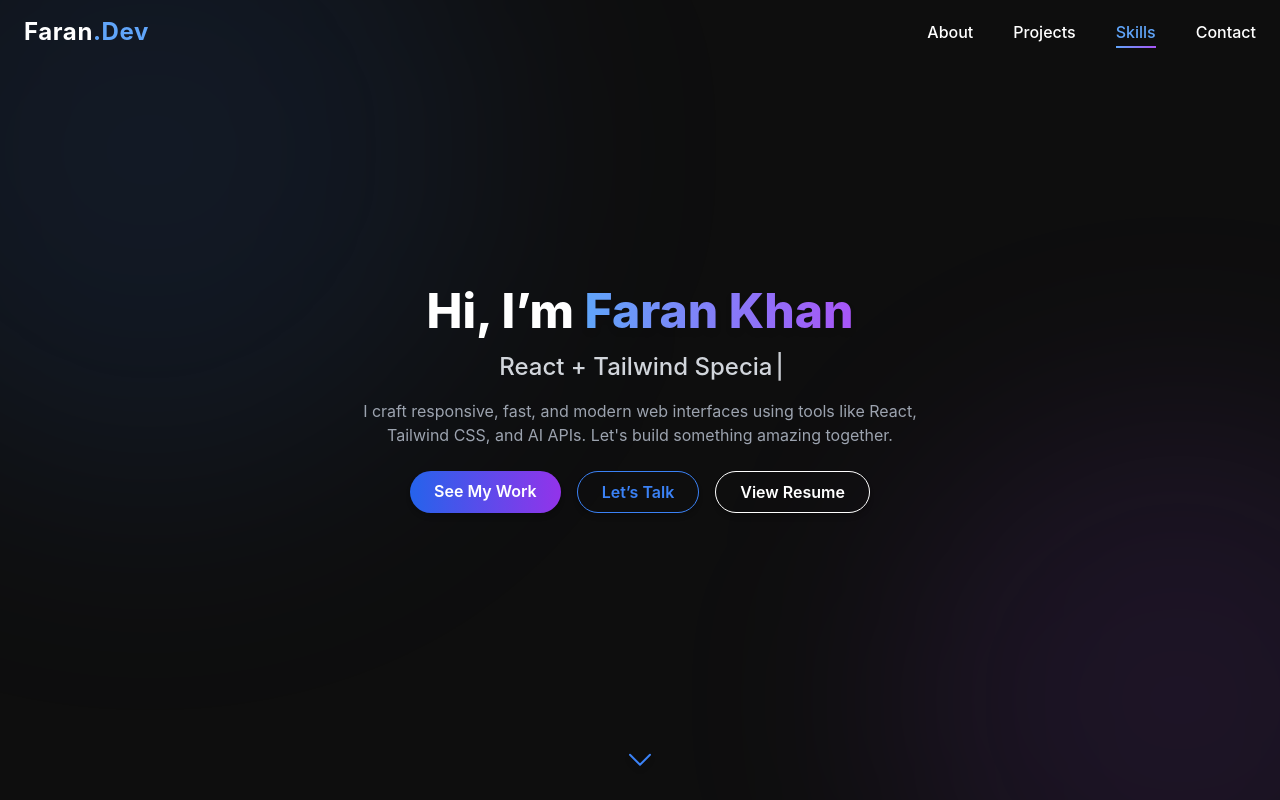
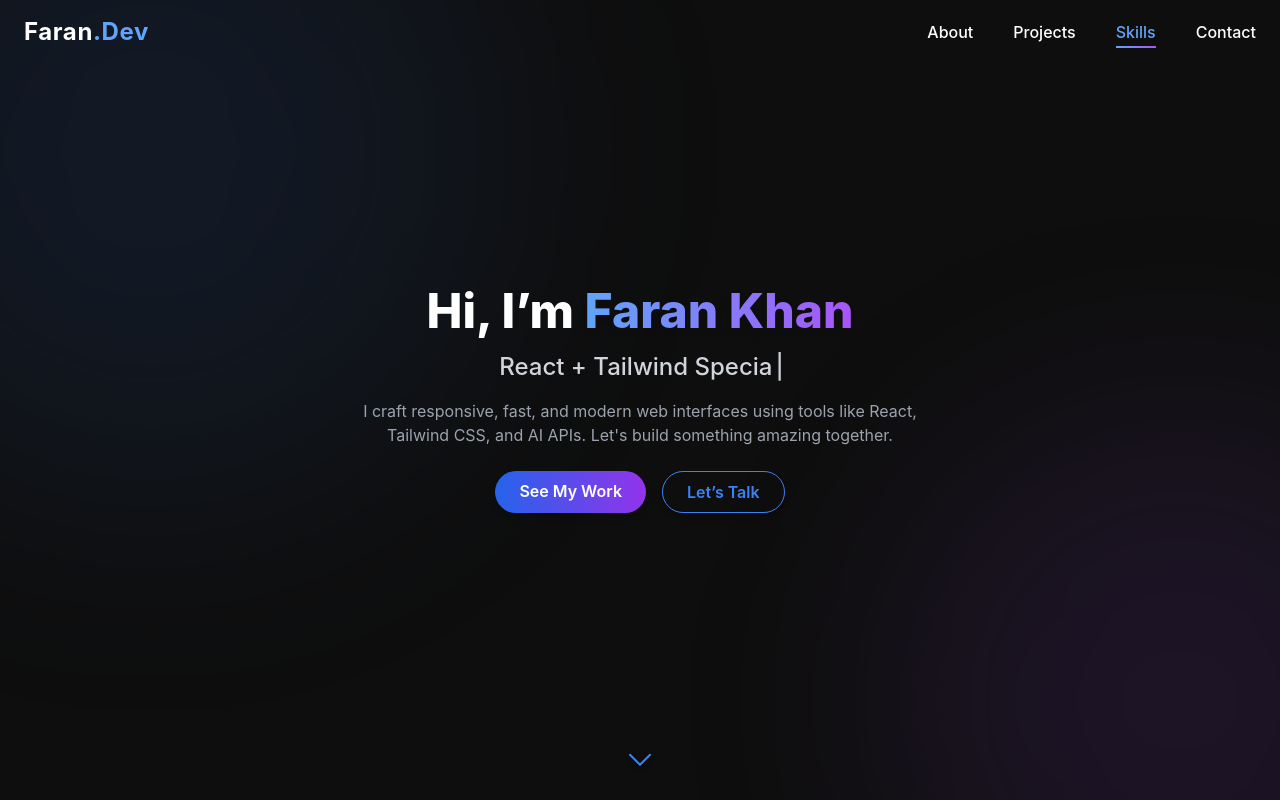
Before and after one commit to 1faran-khandev/my-portfolio, a React (Vite) app: page / in a window 1280 px wide. Shown: the top 800 px of the page. Built offline with nearby package versions, Linux system fonts and the light colour scheme.

Commit message:
update hero section

```diff
--- a/src/components/Hero.jsx
+++ b/src/components/Hero.jsx
@@ -76,14 +76,6 @@ const Hero = () => {
           >
             Let’s Talk
           </a>
-          <a
-            href="/Faran_Resume.pdf"
-            target="_blank"
-            rel="noopener noreferrer"
-            className="px-6 py-2 rounded-full border border-white text-white hover:bg-white hover:text-black transition-all font-semibold shadow-md"
-          >
-            View Resume
-          </a>
         </div>
       </motion.div>
 
```
